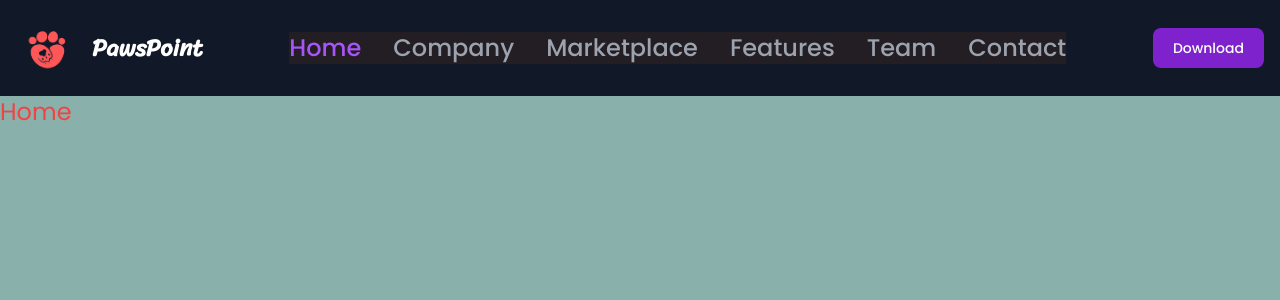
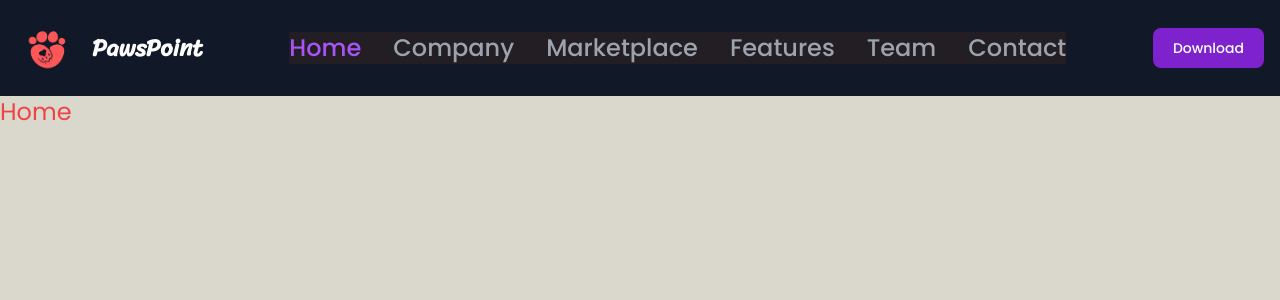
Before and after one commit to vishalthegupta/PawsPoint, a React (Vite) app in the folder PawsPoint_frontend/: page / in a window 1280 px wide. Shown: the top 300 px of the page. Built offline with nearby package versions, Linux system fonts and the light colour scheme.

Commit message:
hot fix done

```diff
--- a/PawsPoint_frontend/tailwind.config.js
+++ b/PawsPoint_frontend/tailwind.config.js
@@ -16,7 +16,7 @@ export default {
       },
       colors:{
         'primary':'#faf0e6',
-        'secondary':'#8AB0AB',
+        'secondary':'#DAD7CD',
         'night':'#231e23'
       }
     },
```
